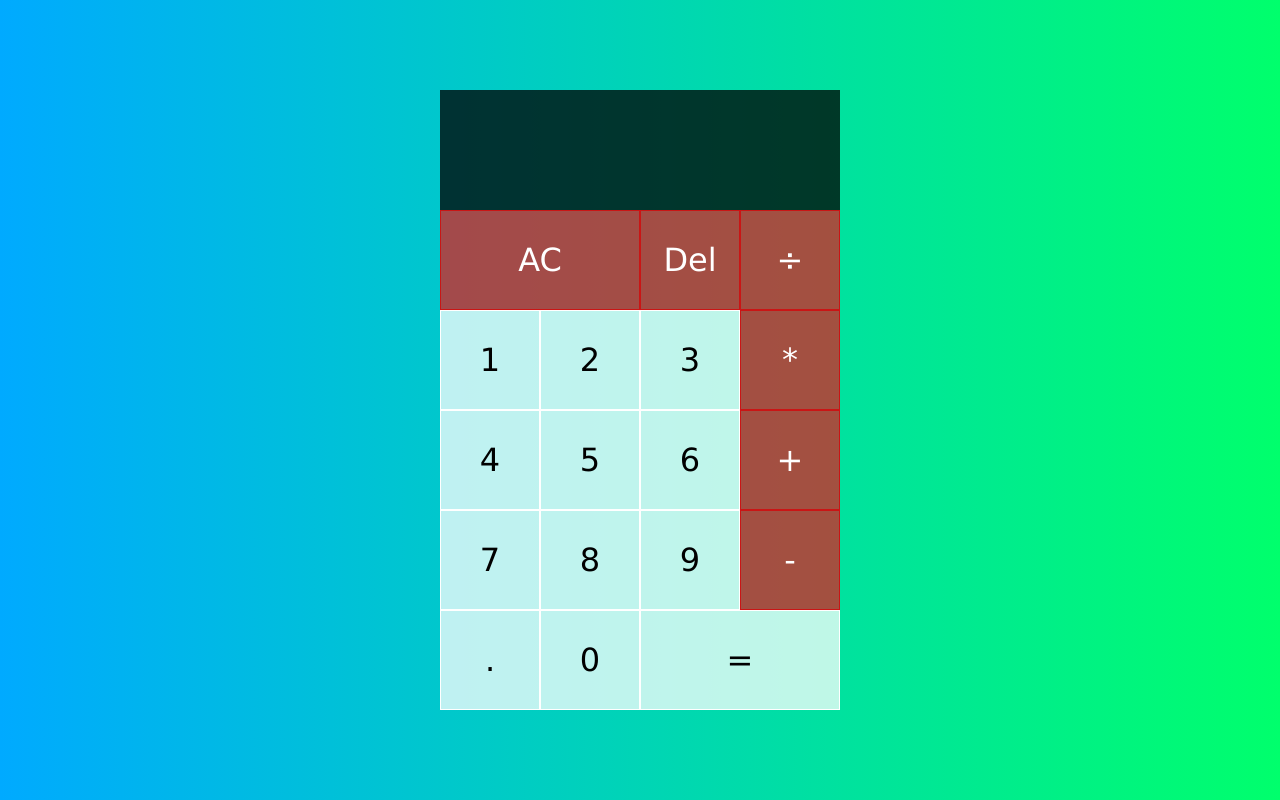
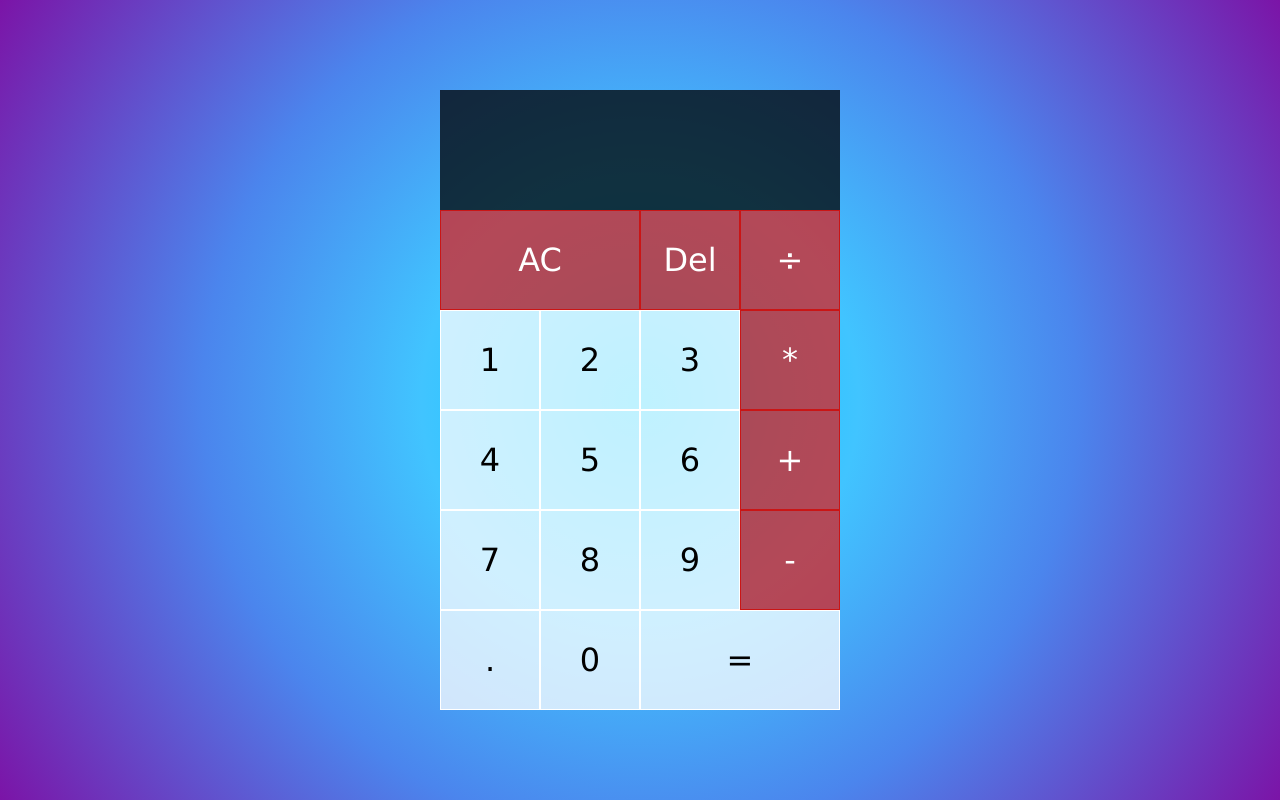
Before and after one commit to EdBrem/calculadora_basica, a plain HTML site: page index.html in a window 1280 px wide. Drawn offline with Linux system fonts and the light colour scheme.

Commit message:
calculadora basica final

```diff
--- a/estilo.css
+++ b/estilo.css
@@ -8,7 +8,7 @@
 
 body{
 
-    background: linear-gradient(to right, #00aaff, #00ff6c);
+    background: radial-gradient(circle, rgba(0,202,255,1) 1%, rgba(65,196,255,1) 29%, rgba(75,133,237,1) 58%, rgba(123,20,167,1) 100%);
 }
 
 article{
```
